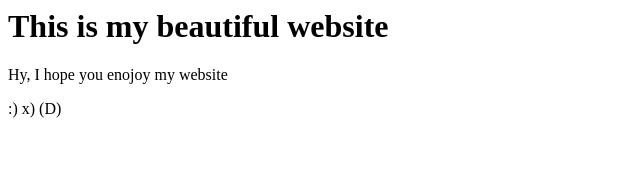
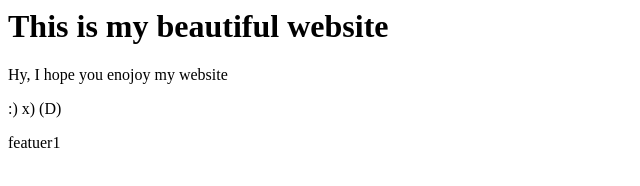
Before and after one commit to Usama-pg/myfistcode, a plain HTML site: page index.html in a window 1280 px wide. Shown: the full height of the page, 0-640 px from the left. Drawn offline with Linux system fonts and the light colour scheme.

Commit message:
added feature1

```diff
--- a/index.html
+++ b/index.html
@@ -3,4 +3,5 @@
 <h1>This is my beautiful website</h1>
 <p>Hy, I hope you enojoy my website</9>
 <p> :) x) (D)</p>
+<p>featuer1</p>
 <html>
```
